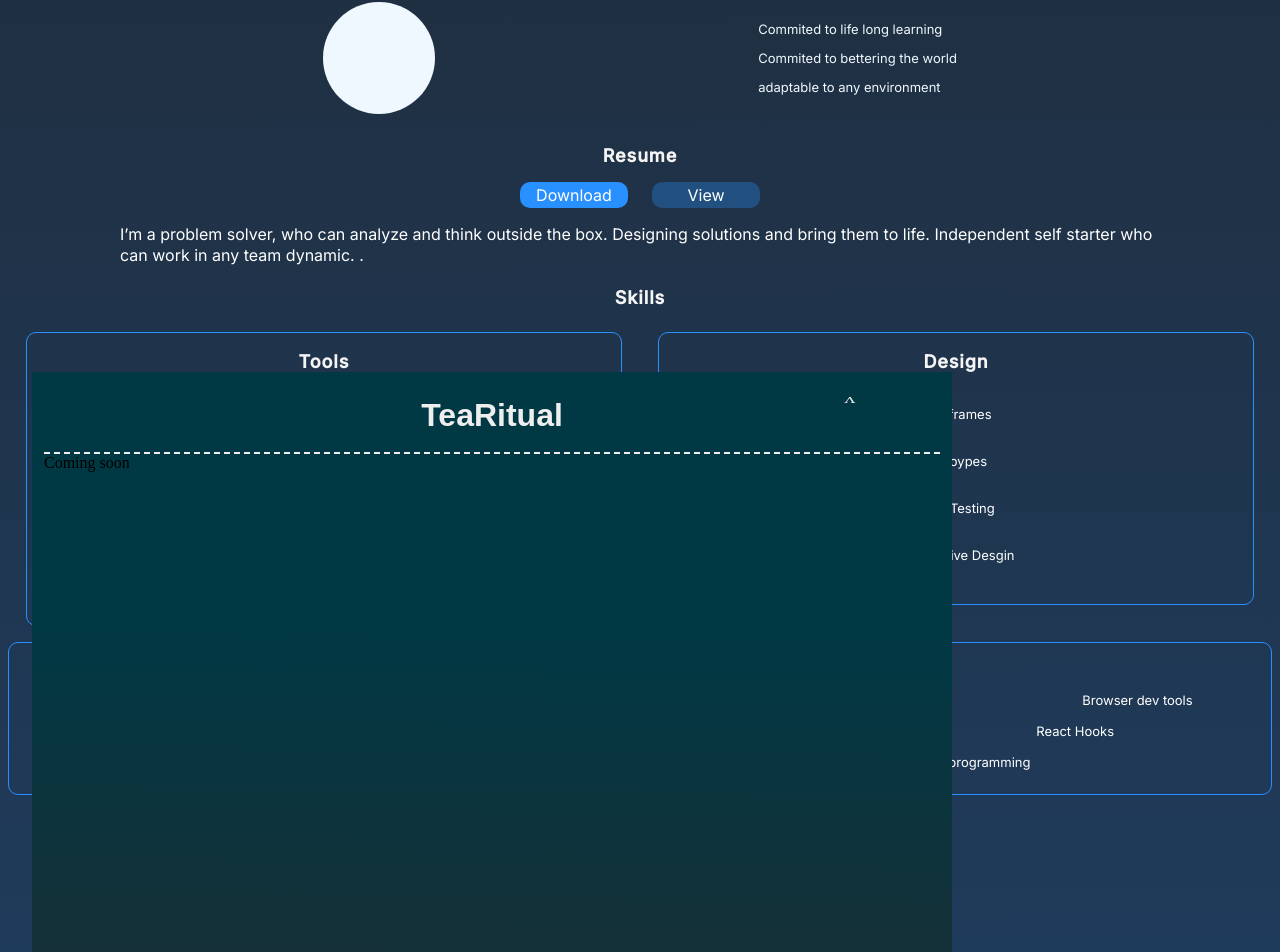
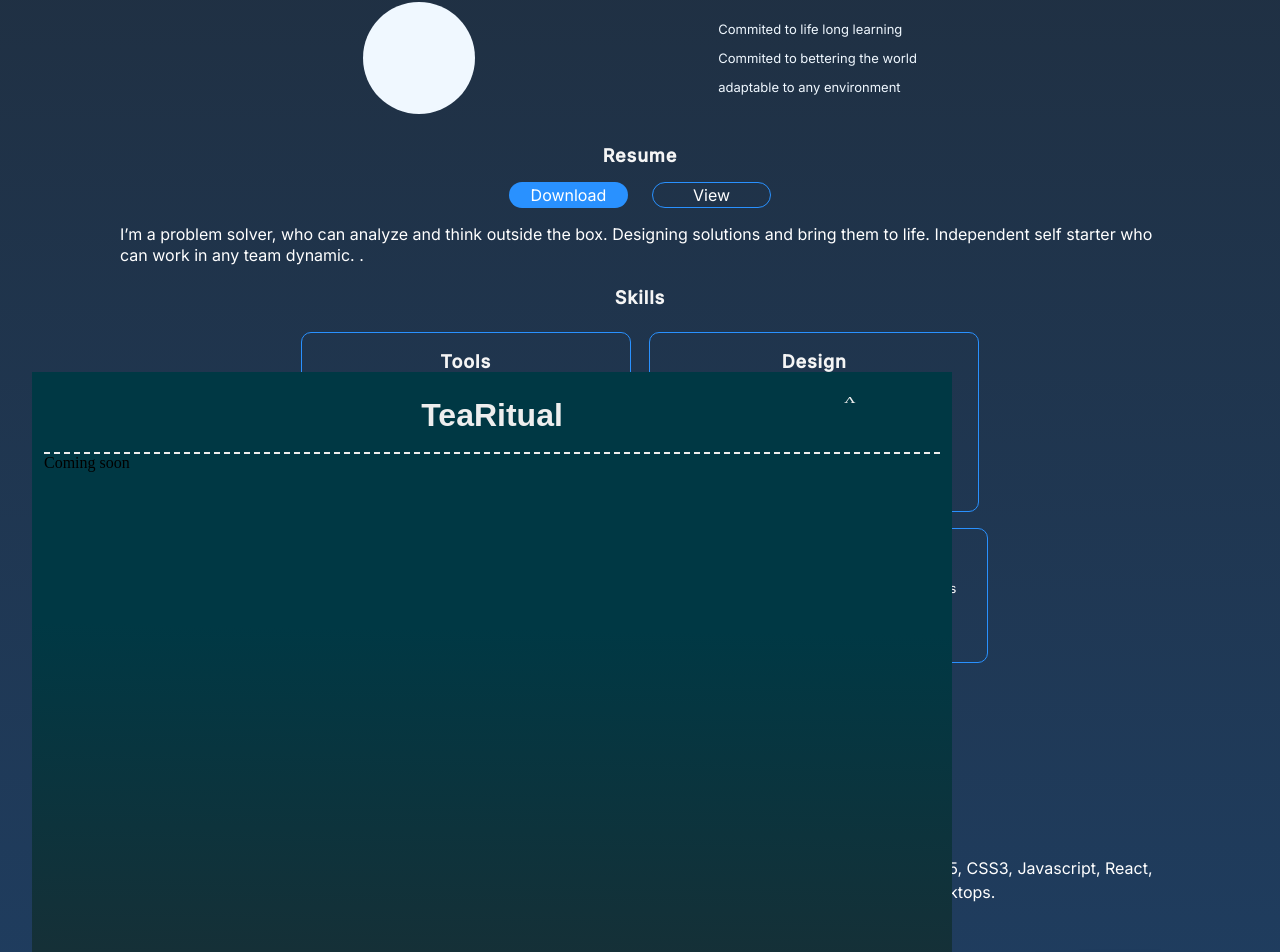
Before and after one commit to MidnightSilva/Portfolio, a React (Create React App) app in the folder my-portfolio/: page / in a window 1280 px wide. Shown: the part 1016-1968 px from the top of the page. Built offline with nearby package versions, Linux system fonts and the light colour scheme.

Commit message:
added the developement and desgin buttons, left some notes on the project map file, adjusted css on skills section

```diff
--- a/my-portfolio/src/CSS/App.css
+++ b/my-portfolio/src/CSS/App.css
@@ -11,3 +11,9 @@
     #1f4168 124.58%
   );
 }
+
+.Main-Sec {
+  display: flex;
+  flex-direction: column;
+  align-items: center;
+}
--- a/my-portfolio/src/CSS/Resume.css
+++ b/my-portfolio/src/CSS/Resume.css
@@ -21,20 +21,20 @@
 }
 .download-resume {
   height: 26px;
-  width: 108px;
+  width: 119px;
   color: white;
   font-family: "Inter", sans-serif;
   background-color: rgba(41, 145, 255, 1);
-  border-radius: 10px;
+  border-radius: 13px;
 }
 .view-Resume {
   margin-left: 1.5rem;
   height: 26px;
-  width: 108px;
+  width: 119px;
   font-family: "Inter", sans-serif;
   color: white;
-  background-color: rgba(41, 144, 255, 0.308);
-  border-radius: 10px;
+  border: 0.3px solid #2991ff;
+  border-radius: 13px;
 }
 button {
   background: none;
--- a/my-portfolio/src/CSS/Skills.css
+++ b/my-portfolio/src/CSS/Skills.css
@@ -14,6 +14,7 @@
   color: whitesmoke;
   line-height: 22px;
   letter-spacing: 0.05em;
+  margin-bottom: 8px;
 }
 .skill-cards-top {
   display: flex;
@@ -50,14 +51,30 @@
   font-size: 13px;
   line-height: 1.3rem;
   color: white;
+  margin: 2px 2px;
 }
-
+.skill {
+  font-family: "Inter", sans-serif;
+  font-style: normal;
+  font-size: 13px;
+  line-height: 1.3rem;
+  color: white;
+  margin: 9px 2px;
+}
+.skill-last {
+  font-family: "Inter", sans-serif;
+  font-style: normal;
+  font-size: 13px;
+  line-height: 1.3rem;
+  color: white;
+  margin: 2px 2px;
+  margin-bottom: 8px;
+}
 .skill-card-top-row {
-  margin-top: -24px;
+  margin-top: -8px;
   display: flex;
   width: 100%;
   justify-content: space-around;
-  padding: -1px;
   margin-bottom: -16px;
 }
 .skill-card-middle-row {
--- a/my-portfolio/src/Sections/ProjectSection.js
+++ b/my-portfolio/src/Sections/ProjectSection.js
@@ -3,23 +3,35 @@
 import { v4 as uuidv4 } from "uuid";
 import DesignProject from "../components/DesignProject";
 
+// need to add a ternary operater to allow to swtich between projects
+
+// the project displaying will be filled blue
+
+// button that is hidden will be an out line
+
 const ProjectSection = () => {
+  // add text to display when desgin button is pressed
+  //  Below are the projects that I’ve gotten a chance to work on both
+  //           design and development projects alike. With the design project, I keep
+  //           the user experience in mind by making sure the user has a clear
+  //           pathway to what they are looking for by keeping the clicks to a
+  //           minimum we can retrain our user’s engagement.
   console.log(projectJson);
   console.log(projectJson.designProjects);
   return (
     <div className="Project-sec" id="project">
       <h1 className="heading4">Projects</h1>
+      <div className="resume-ctas">
+        <button className="download-resume">Development</button>
+        <button className="view-Resume">Design</button>
+      </div>
       <div className="project-des-heading">
         <p className="development-description">
           {" "}
-          Below are the projects that I’ve gotten a chance to work on both
-          design and development projects alike. With the design project, I keep
-          the user experience in mind by making sure the user has a clear
-          pathway to what they are looking for by keeping the clicks to a
-          minimum we can retrain our user’s engagement. As for development
-          projects using HTML5, CSS3, Javascript, React, Node, Express I am able
-          to create a fully dynamic website viewable on mobile screens and
-          higher.
+          Below are the projects that I’ve gotten a chance to work on. Current
+          development tech stack includes p HTML5, CSS3, Javascript, React,
+          Node, Expres. I am able to create a fully dynamic and enganging
+          website viewable on mobile screens and desktops.
         </p>
       </div>
       <div className="project-broad">
--- a/my-portfolio/src/Sections/Skills.js
+++ b/my-portfolio/src/Sections/Skills.js
@@ -11,7 +11,7 @@
           <p className="skills">Air Table</p>
           <p className="skills">Google Suits</p>
           <p className="skills">Pencil & Paper</p>
-          <p className="skills">Adove crative cloud</p>
+          <p className="skill-last">Adove crative cloud</p>
         </div>
         <div className="skill-card">
           <h3 className="card-title">Design</h3>
@@ -19,28 +19,28 @@
           <p className="skills">Protoypes</p>
           <p className="skills">User Testing</p>
           <p className="skills">Responsive Desgin</p>
-          <p className="skills"></p>
+          <p className="skill-last">Information Architecture</p>
         </div>
       </div>
 
       <div className="skill-card2">
         <h3 className="card-title">Developemnt</h3>
         <div className="skill-card-top-row">
-          <p className="skills">git</p>
-          <p className="skills">Github</p>
-          <p className="skills">yarn</p>
-          <p className="skills">debugging</p>
-          <p className="skills"> Rest API's</p>
-          <p className="skills">Browser dev tools</p>
+          <p className="skill">git</p>
+          <p className="skill">Github</p>
+          <p className="skill">yarn</p>
+          <p className="skill">debugging</p>
+          <p className="skill"> Rest API's</p>
+          <p className="skill">Browser dev tools</p>
         </div>
         <div className="skill-card-middle-row">
-          <p className="skills">CSS Animations</p>
-          <p className="skills">Javascript ES6+ syntax</p>
-          <p className="skills">React Hooks</p>
+          <p className="skill">CSS Animations</p>
+          <p className="skill">Javascript ES6+ syntax</p>
+          <p className="skill">React Hooks</p>
         </div>
         <div className="skill-card-bottom-row">
-          <p className="skills">Responsive Design</p>
-          <p className="skills">Object-oriented programming</p>
+          <p className="skill">Responsive Design</p>
+          <p className="skill">Object-oriented programming</p>
         </div>
       </div>
     </div>
--- a/my-portfolio/src/components/Nav.js
+++ b/my-portfolio/src/components/Nav.js
@@ -25,7 +25,7 @@
       </div>
 
       <div className="nav-left">
-        <a href="https://github.com/Jorge1772">
+        <a href="https://github.com/MidnightSilva">
           <img src={github} className="githublogo" alt="github-logo" />
         </a>
       </div>
```
